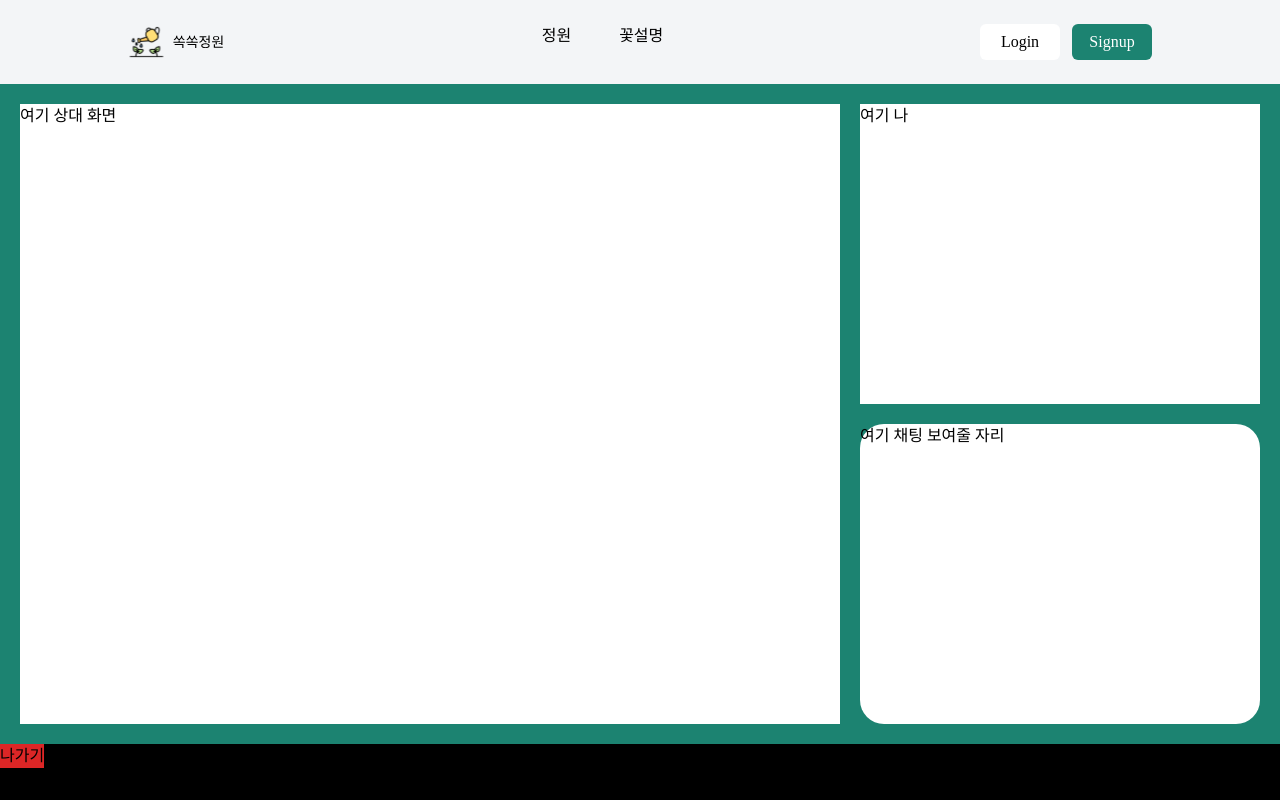
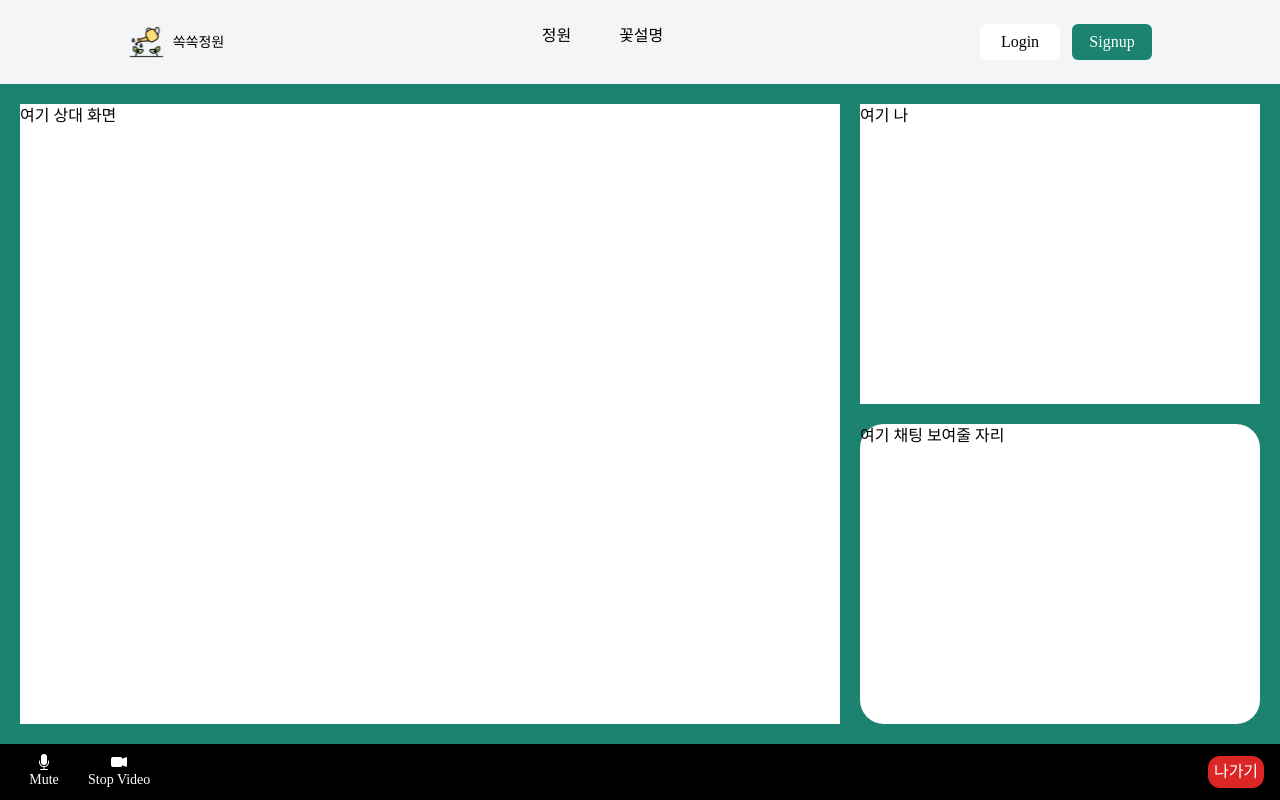
Before and after one commit to PDA4-Mini-project/FrontEnd, a React (Vite) app: page /garden/inside in a window 1280 px wide. Built offline with nearby package versions, Linux system fonts and the light colour scheme; a web font is replaced by a local one.

Commit message:
feeat: 정원 내부 footer 부분에 마이크, 카메라 버튼 추가

```diff
--- a/src/routes/garden/inside/page.jsx
+++ b/src/routes/garden/inside/page.jsx
@@ -1,6 +1,14 @@
 import NavBar from '~/components/Navbar';
+import { MicFill } from 'react-bootstrap-icons';
+import { MicMuteFill } from 'react-bootstrap-icons';
+import { CameraVideoFill } from 'react-bootstrap-icons';
+import { CameraVideoOffFill } from 'react-bootstrap-icons';
+import { useState } from 'react';
 
 export default function GardenInsidePage() {
+    const [micOn, setMicOn] = useState(true);
+    const [cameraOn, setCameraOn] = useState(true);
+
     return (
         <div className="flex flex-col h-dvh">
             <NavBar />
@@ -11,8 +19,36 @@ export default function GardenInsidePage() {
                     <div className="bg-white rounded-3xl">여기 채팅 보여줄 자리</div>
                 </div>
             </div>
-            <div className="bg-black h-14">
-                <button className="bg-red-600">나가기</button>
+            <div className="bg-black h-14 flex justify-between items-center px-4">
+                <div className="flex space-x-4">
+                    <div onClick={() => setMicOn(!micOn)} className="grid justify-items-center min-w-14">
+                        {micOn ? (
+                            <>
+                                <MicFill className="fill-current text-white" />
+                                <p className="text-white text-sm">Mute</p>
+                            </>
+                        ) : (
+                            <>
+                                <MicMuteFill className="fill-current text-white" />
+                                <p className="text-white text-sm">Unmute</p>
+                            </>
+                        )}
+                    </div>
+                    <div onClick={() => setCameraOn(!cameraOn)} className="grid justify-items-center">
+                        {cameraOn ? (
+                            <>
+                                <CameraVideoFill className="fill-current text-white" />
+                                <p className="text-white text-sm">Stop Video</p>
+                            </>
+                        ) : (
+                            <>
+                                <CameraVideoOffFill className="fill-current text-white" />
+                                <p className="text-white text-sm">Start Video</p>
+                            </>
+                        )}
+                    </div>
+                </div>
+                <button className="bg-red-600 w-14 h-8 rounded-xl text-white">나가기</button>
             </div>
         </div>
     );
```
